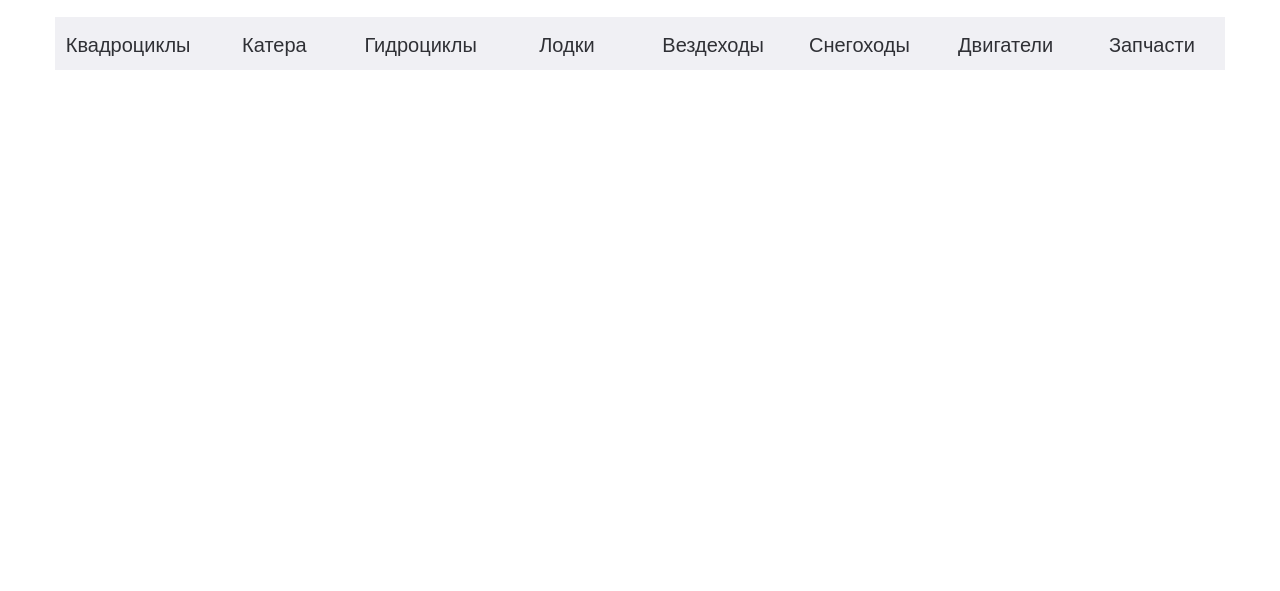
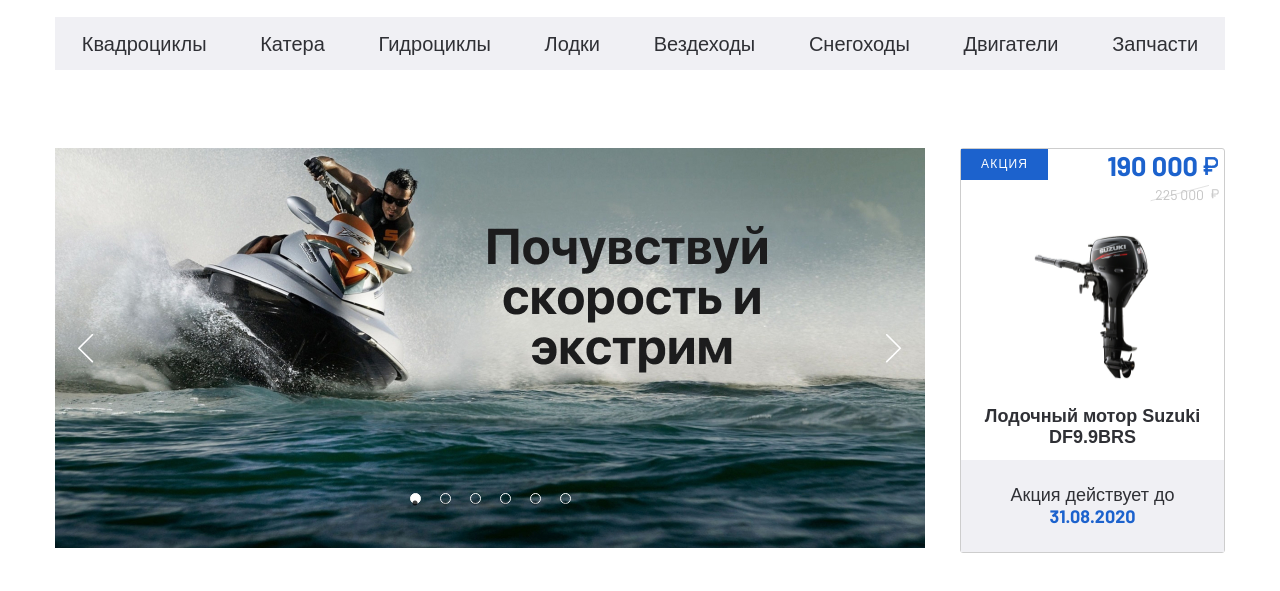
Before and after one commit to NeverMind109/Drive-Moto, a website: page app/index.html in a window 1280 px wide. Shown: the part 105-696 px from the top of the page. Drawn offline with nearby package versions, Linux system fonts and the light colour scheme; files that its build step writes are made by us from their sources.

Commit message:
Created: Added Banner Section

```diff
--- a/app/index.html
+++ b/app/index.html
@@ -111,6 +111,79 @@
         </div>
       </div>
     </header>
+    <main class="content">
+      <section class="banner-section">
+        <div class="container">
+          <div class="banner-section__inner">
+            <div class="banner-section__slider">
+              <a class="banner-section__slider-item" href="#">
+                <img
+                  class="banner-section__slider-img"
+                  src="images/banner-slider-img-1.jpg"
+                  alt="Banner"
+                />
+              </a>
+              <a class="banner-section__slider-item" href="#">
+                <img
+                  class="banner-section__slider-img"
+                  src="images/banner-slider-img-1.jpg"
+                  alt="Banner"
+                />
+              </a>
+              <a class="banner-section__slider-item" href="#">
+                <img
+                  class="banner-section__slider-img"
+                  src="images/banner-slider-img-1.jpg"
+                  alt="Banner"
+                />
+              </a>
+              <a class="banner-section__slider-item" href="#">
+                <img
+                  class="banner-section__slider-img"
+                  src="images/banner-slider-img-1.jpg"
+                  alt="Banner"
+                />
+              </a>
+              <a class="banner-section__slider-item" href="#">
+                <img
+                  class="banner-section__slider-img"
+                  src="images/banner-slider-img-1.jpg"
+                  alt="Banner"
+                />
+              </a>
+              <a class="banner-section__slider-item" href="#">
+                <img
+                  class="banner-section__slider-img"
+                  src="images/banner-slider-img-1.jpg"
+                  alt="Banner"
+                />
+              </a>
+            </div>
+            <a class="banner-section__item sale-item" href="#">
+              <div class="sale-item__top">
+                <p class="sale-item__info">акция</p>
+                <div class="sale-item__price">
+                  <div class="price sale-item__price-new">190 000</div>
+                  <div class="price sale-item__price-old">225 000</div>
+                </div>
+              </div>
+              <img
+                class="sale-item__img"
+                src="images/content/suzuki-motor-img.png"
+                alt=""
+                width="125"
+                height="176"
+              />
+              <h4 class="sale-item__title">Лодочный мотор Suzuki DF9.9BRS</h4>
+              <p class="sale-item__footer">
+                Акция действует до
+                <span class="sale-item__date">31.08.2020</span>
+              </p>
+            </a>
+          </div>
+        </div>
+      </section>
+    </main>
     <script src="js/main.min.js"></script>
   </body>
 </html>
--- a/app/js/main.js
+++ b/app/js/main.js
@@ -1,3 +1,9 @@
 $(function () {
-
-})
+  $(".banner-section__slider").slick({
+    dots: true,
+    prevArrow:
+      '<button class="banner-section__slider-button banner-section__slider-prev" type="button"><img src="images/banner-slider-arrow-prev.svg" alt="Previous Arrow" class="banner-section__slider-prev-img"></button>',
+    nextArrow:
+      '<button class="banner-section__slider-button banner-section__slider-next" type="button"><img src="images/banner-slider-arrow-next.svg" alt="Next Arrow" class="banner-section__slider-next-img"></button>',
+  });
+});
--- /dev/null
+++ b/app/scss/_blocks/_banner-section.scss
@@ -0,0 +1,147 @@
+.banner-section {
+  &__inner {
+    display: flex;
+    justify-content: space-between;
+  }
+  &__slider {
+    max-width: 870px;
+  }
+  &__slider-img {
+    object-fit: cover;
+    min-height: 400px;
+  }
+  .slick-dots {
+    bottom: 40px;
+    left: 0;
+    right: 0;
+    text-align: center;
+    li {
+      display: inline-block;
+      padding: 0 5px;
+    }
+    button {
+      padding: 0;
+      margin: 0;
+      font-size: 0;
+      width: 11px;
+      height: 11px;
+      border: 1px solid #fff;
+      background-color: transparent;
+      border-radius: 50%;
+    }
+    .slick-active {
+      button {
+        background-color: #fff;
+      }
+    }
+  }
+  .slick-dotted.slick-slider {
+    margin-bottom: 0;
+  }
+}
+.sale-item {
+  max-width: 265px;
+  display: flex;
+  flex-direction: column;
+  justify-content: space-between;
+  text-align: center;
+  border: 1px solid #cdcdcd;
+  border-radius: 3px;
+  &__top {
+    display: flex;
+    justify-content: space-between;
+    align-items: flex-start;
+  }
+  &__info {
+    font-size: 12px;
+    line-height: 15px;
+    letter-spacing: 0.1em;
+    text-transform: uppercase;
+    color: #ffffff;
+    background-color: #1c62cd;
+    padding: 8px 20px;
+  }
+  &__price {
+    text-align: right;
+  }
+  &__price-new {
+    font-weight: 700;
+    font-size: 27px;
+    line-height: 32px;
+    color: #1c62cd;
+    padding-right: 20px;
+    margin-right: 6px;
+    &::after {
+      content: "";
+      position: absolute;
+      background: url("../images/ruble-icon-blue.svg") no-repeat;
+      width: 15px;
+      height: 18px;
+      top: 8px;
+      right: 0;
+    }
+  }
+  &__price-old {
+    display: inline-block;
+    font-size: 14px;
+    line-height: 17px;
+    color: #c4c4c4;
+    padding: 2px 5px;
+    margin-right: 15px;
+    background: url("../images/cross-out-line.svg") no-repeat;
+    &::after {
+      content: "";
+      position: absolute;
+      background: url("../images/ruble-icon-gray.svg") no-repeat;
+      right: -10px;
+      top: 5px;
+      width: 8px;
+      height: 10px;
+    }
+  }
+  &__img {
+    object-fit: contain;
+    margin: 0 auto;
+  }
+  &__title {
+    font-family: "SFProDisplay-Bold", sans-serif;
+    font-weight: 700;
+    font-size: 18px;
+    line-height: 21px;
+  }
+  &__footer {
+    font-size: 18px;
+    line-height: 21px;
+    background: #f0f0f4;
+    padding: 25px 20px;
+  }
+  &__date {
+    display: block;
+    font-family: "Barlow", sans-serif;
+    font-weight: 700;
+    color: #1c62cd;
+  }
+}
+.price {
+  position: relative;
+  font-family: "Barlow", sans-serif;
+}
+.banner-section {
+  &__slider-button {
+    position: absolute;
+    top: 50%;
+    transform: translateY(-50%);
+    background-color: transparent;
+    border: none;
+    cursor: pointer;
+    margin: 0;
+    padding: 0;
+    z-index: 5;
+  }
+  &__slider-prev {
+    left: 23px;
+  }
+  &__slider-next {
+    right: 23px;
+  }
+}
--- a/app/scss/_blocks/_header.scss
+++ b/app/scss/_blocks/_header.scss
@@ -49,17 +49,11 @@
   justify-content: space-around;
   background-color: #f0f0f4;
   min-height: 53px;
-  &__item {
+  &__link {
     position: relative;
-  }
-  &__link {
-    position: absolute;
     text-transform: capitalize;
     transition: all 0.3s;
     padding: 15px 0 14px;
-    top: 50%;
-    left: 50%;
-    transform: translate(-50%, -50%);
     &:before {
       content: "";
       position: absolute;
--- a/app/scss/style.scss
+++ b/app/scss/style.scss
@@ -3,5 +3,6 @@
 @import "_fonts.scss";
 @import "_global.scss";
 @import "_blocks/_header.scss";
+@import "_blocks/_banner-section.scss";
 
 @import "_media.scss";
```
Also changed, not shown: app/css/style.min.css, app/images/banner-slider-arrow-next.svg (added), app/images/banner-slider-arrow-prev.svg (added), app/images/banner-slider-img-1.jpg (added), app/images/content/suzuki-motor-img.png (added), app/images/cross-out-line.svg (added), app/images/ruble-icon-blue.svg (added), app/images/ruble-icon-gray.svg (added), app/js/main.min.js.
